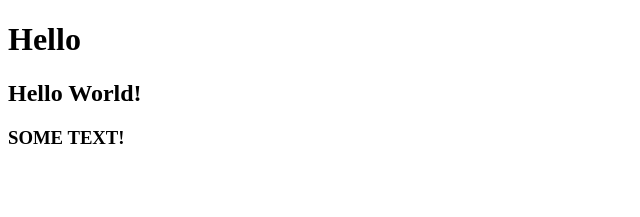
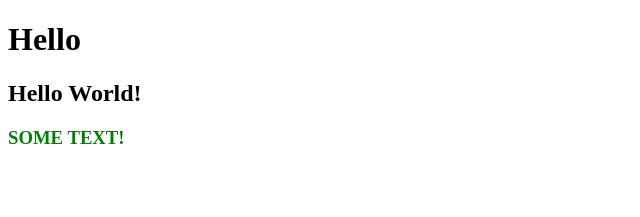
Before and after one commit to avoxa25/study-angular, an Angular app: page / in a window 1280 px wide. Shown: the top 217 px of the page, without its empty margins (0-640 px from the left). Built offline with nearby package versions, Linux system fonts and the light colour scheme.

Commit message:
Add attr binding

```diff
--- a/src/app/hello-world/hello-world.component.html
+++ b/src/app/hello-world/hello-world.component.html
@@ -1,2 +1,2 @@
 <h2>Hello World!</h2>
-<h3>{{ text }}</h3>
+<h3 [style.color]="fontColor">{{ text }}</h3>
--- a/src/app/hello-world/hello-world.component.ts
+++ b/src/app/hello-world/hello-world.component.ts
@@ -7,5 +7,6 @@ import { Component, OnInit } from '@angular/core';
 
 export class HelloWorldComponent implements OnInit {
 	text = `SOME TEXT!`;
+	fontColor = Math.random() > 0.5 ? `red`: `green`;
 	ngOnInit() { }
 }
```
